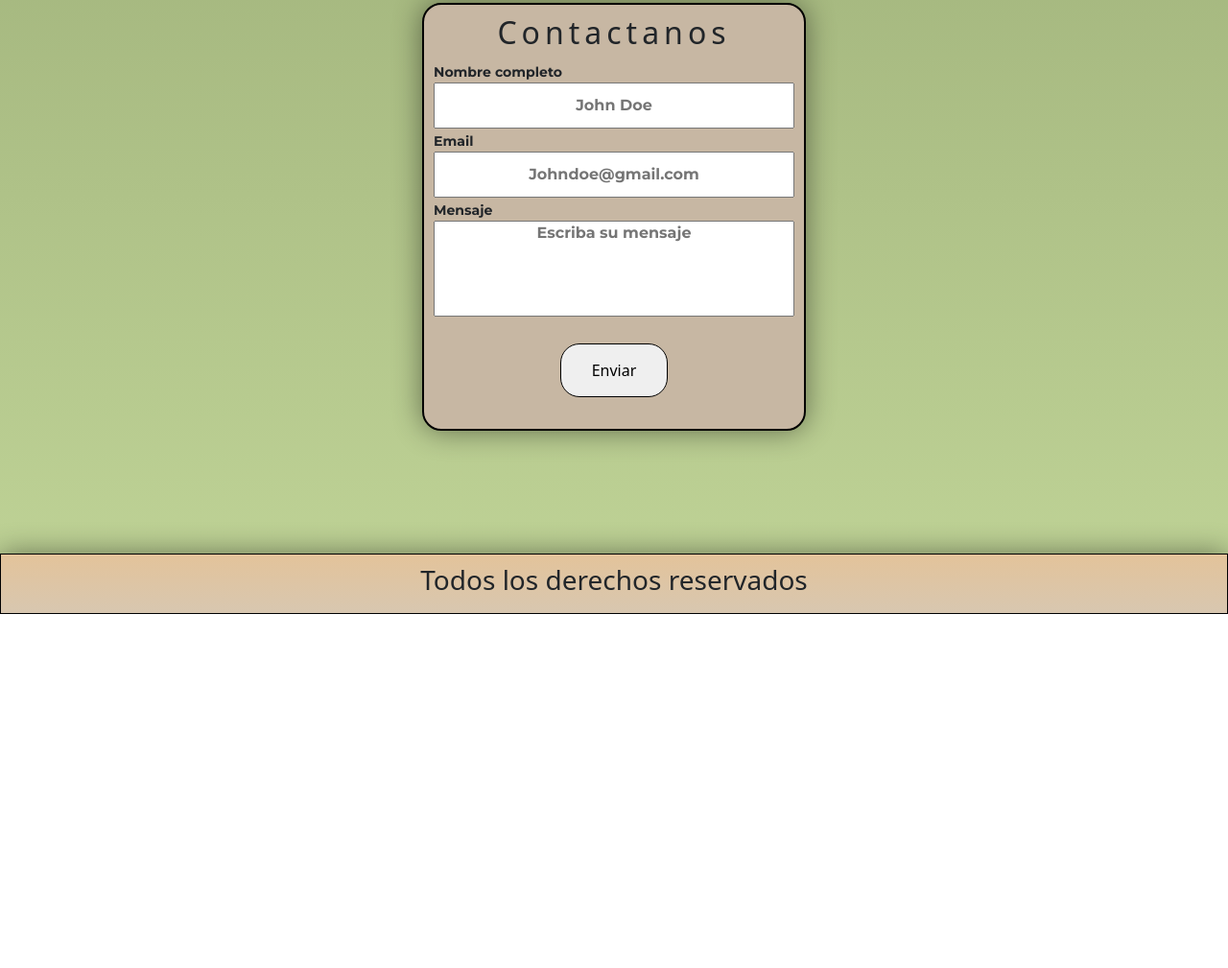
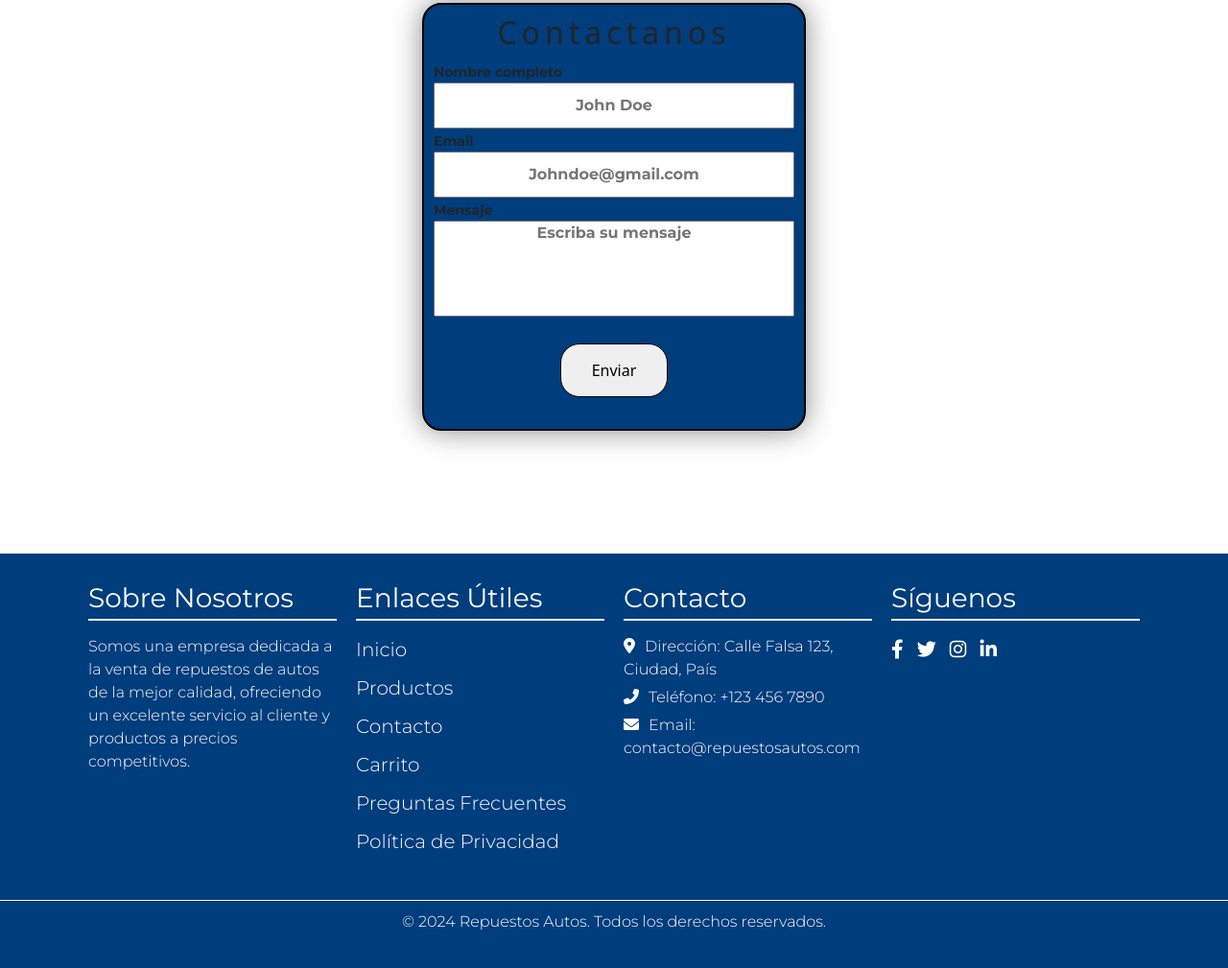
Before and after one commit to tomga1/EcommercePWI, a plain HTML site: page index.html in a window 1280 px wide. Shown: the part 671-1680 px from the top of the page at 96% size. Before the commit the page ends 1311 px from the top, so only its background shows below. Drawn offline with Linux system fonts and the light colour scheme.

Commit message:
cambios de color

```diff
--- a/index.css
+++ b/index.css
@@ -10,18 +10,17 @@
 
 body{
     /* background-color: #B5C18E; */
-    background: linear-gradient(#8D9E6A, #c0d497);
+    background-color: white;
     padding: 0px;
     margin: 0 auto;
     font-family: "Montserrat";
     font-weight: 100;
 
-
 }
 
 .header{
     /* background-color: #EADBC8; */
-    background: linear-gradient(#e3c39a,#d8c7b0);
+    background-color: #003d7c;
     display: flex;
     justify-content: space-between;
     align-items: center;
@@ -32,6 +31,12 @@ body{
     box-shadow: 0 0 30px 0 #0007;
 
 }
+
+.fas {
+    color: white;
+    margin-right: 6px;
+}
+
 .nav{
     text-align:center;
     padding: 0;
@@ -45,16 +50,16 @@ body{
 }
 .nav ul li a{
     text-decoration: none;
-    color: black;
+    color: white;
     font-size: 18px;
-    border-bottom: 1px solid black;
+    border-bottom: 1px solid white;
     margin: auto;
     transition: background-color 0.3s;
 }
 
 a:hover{
     text-decoration: underline;
-    background-color: #EADBC8;
+    background-color: white;
     cursor: pointer;
 }
 
@@ -148,7 +153,7 @@ border: 1px solid;
 
 aside{
     width: calc(100% - 40px);
-    background-color: #C7B7A3;
+    background-color: #003d7c;
     min-height: 400px;
     padding: 10px;
     border: 2px solid black;
@@ -200,15 +205,76 @@ form button{
 }
 
 
-.footer{
-    background: linear-gradient(#e3c39a,#d8c7b0);
-    border: 1px solid black;
+.footer {
+    background-color: #003d7c;
+    color: white;
+    padding: 20px 0;
+    font-family: "Montserrat";
+    font-weight: 100;
+}
+
+.container {
+    display: flex;
+    justify-content: space-around;
+    flex-wrap: wrap;
+}
+
+.footer-section {
+    margin: 10px;
+    flex: 1;
+    min-width: 200px;
+    font-family: "Montserrat";
+    font-weight: 100;
+}
+
+.footer-section h3 {
+    margin-bottom: 15px;
+    border-bottom: 2px solid #f4f4f4;
+    padding-bottom: 5px;
+    font-family: "Montserrat";
+    font-weight: 400;
+}
+
+.footer-section ul {
+    list-style: none;
+    padding: 0;
+}
+
+.footer-section ul li {
+    margin-bottom: 10px;
+}
+
+.footer-section ul li a {
+    color: white;
+    text-decoration: none;
+}
+
+.footer-section ul li a:hover {
+    text-decoration: underline;
+}
+
+.footer-section p {
+    margin: 5px 0;
+}
+
+.footer-section a {
+    color: white;
+    margin-right: 10px;
+    font-size: 20px;
+    text-decoration: none;
+}
+
+.footer-section a:hover {
+    color: #f4f4f4;
+}
+
+.footer-bottom {
     text-align: center;
-    line-height: 50px;
-    padding: 10px;
-    box-shadow: 0 0 30px 0 #0007;
+    padding: 10px 0;
+    border-top: 1px solid #f4f4f4;
+    margin-top: 20px;
+}
 
-}
 
 label{
     text-align: center;
--- a/index.html
+++ b/index.html
@@ -19,15 +19,14 @@
 
     <header class="header">
         <div class="imagen">
-            <img src="https://cdn2.hubspot.net/hubfs/53/ecommerce%20marketing.jpg" alt="Logo de la empresa" title="Logo de la empresa">
+            <!-- <img src="https://cdn2.hubspot.net/hubfs/53/ecommerce%20marketing.jpg" alt="Logo de la empresa" title="Logo de la empresa"> -->
         </div>
         <div class="nav">
             <nav>
                 <ul>
-                    <i class="fas fa"></i>
-                    <i class="fa-solid fa-house"></i>
-                    <li><a href="#" title="Inicio">Inicio</a></li>
+                    <li><i class="fas fa-home"></i><a href="#" title="Inicio">Inicio</a></li>
                     <li><a href="#" title="Productos">Productos</a></li>
+                    <li><a href="#" title="Sobre Nosotros">Nosotros</a></li>
                     <li><a href="#contacto" title="contacto">Contacto</a></li>
                     <li><a href="#" title="Carrito">Carrito</a></li>
                 </ul>
@@ -83,10 +82,41 @@
 
 
     <footer class="footer">
-        <h3>
-            Todos los derechos reservados
-        </h3>
+        <div class="container">
+            <div class="footer-section">
+                <h3>Sobre Nosotros</h3>
+                <p>Somos una empresa dedicada a la venta de repuestos de autos de la mejor calidad, ofreciendo un excelente servicio al cliente y productos a precios competitivos.</p>
+            </div>
+            <div class="footer-section">
+                <h3>Enlaces Útiles</h3>
+                <ul>
+                    <li><a href="#" title="Inicio">Inicio</a></li>
+                    <li><a href="#" title="Productos">Productos</a></li>
+                    <li><a href="#contacto" title="Contacto">Contacto</a></li>
+                    <li><a href="#" title="Carrito">Carrito</a></li>
+                    <li><a href="#" title="Preguntas Frecuentes">Preguntas Frecuentes</a></li>
+                    <li><a href="#" title="Política de Privacidad">Política de Privacidad</a></li>
+                </ul>
+            </div>
+            <div class="footer-section">
+                <h3>Contacto</h3>
+                <p><i class="fas fa-map-marker-alt"></i> Dirección: Calle Falsa 123, Ciudad, País</p>
+                <p><i class="fas fa-phone-alt"></i> Teléfono: +123 456 7890</p>
+                <p><i class="fas fa-envelope"></i> Email: contacto@repuestosautos.com</p>
+            </div>
+            <div class="footer-section">
+                <h3>Síguenos</h3>
+                <a href="#" title="Facebook"><i class="fab fa-facebook-f"></i></a>
+                <a href="#" title="Twitter"><i class="fab fa-twitter"></i></a>
+                <a href="#" title="Instagram"><i class="fab fa-instagram"></i></a>
+                <a href="#" title="LinkedIn"><i class="fab fa-linkedin-in"></i></a>
+            </div>
+        </div>
+        <div class="footer-bottom">
+            <p>&copy; 2024 Repuestos Autos. Todos los derechos reservados.</p>
+        </div>
     </footer>
+
 
     <script src="index.js"></script>
 </body>
--- a/index.js
+++ b/index.js
@@ -1,24 +1,24 @@
-alert("Hola soy Tomas Garcia");
+// alert("Hola soy Tomas Garcia");
 
-let nombre = "Tomas";
-let apellido = "Garcia";
-let nombre_completo = nombre + " " + apellido;
+// let nombre = "Tomas";
+// let apellido = "Garcia";
+// let nombre_completo = nombre + " " + apellido;
 
-const altura = 100 ;
+// const altura = 100 ;
 
-console.log(nombre_completo)
+// console.log(nombre_completo)
 
-let datos = document.querySelector("#datos");
-datos.innerHTML = `
-    <h1>Hola soy ${nombre_completo}</h1>
-    <h1>Mido: ${altura}</h1>
-`;
+// let datos = document.querySelector("#datos");
+// datos.innerHTML = `
+//     <h1>Hola soy ${nombre_completo}</h1>
+//     <h1>Mido: ${altura}</h1>
+// `;
 
-if(altura >=185){
-    datos.innerHTML += "<h1> Eres una persona alta</h1>";
-}
-else{
-    datos.innerHTML += "<h1> NO Eres una persona alta</h1>";
-}
+// if(altura >=185){
+//     datos.innerHTML += "<h1> Eres una persona alta</h1>";
+// }
+// else{
+//     datos.innerHTML += "<h1> NO Eres una persona alta</h1>";
+// }
 
-for(let year= 2000 ; year <= 2023 ; year ++)
+// for(let year= 2000 ; year <= 2023 ; year ++);
```
